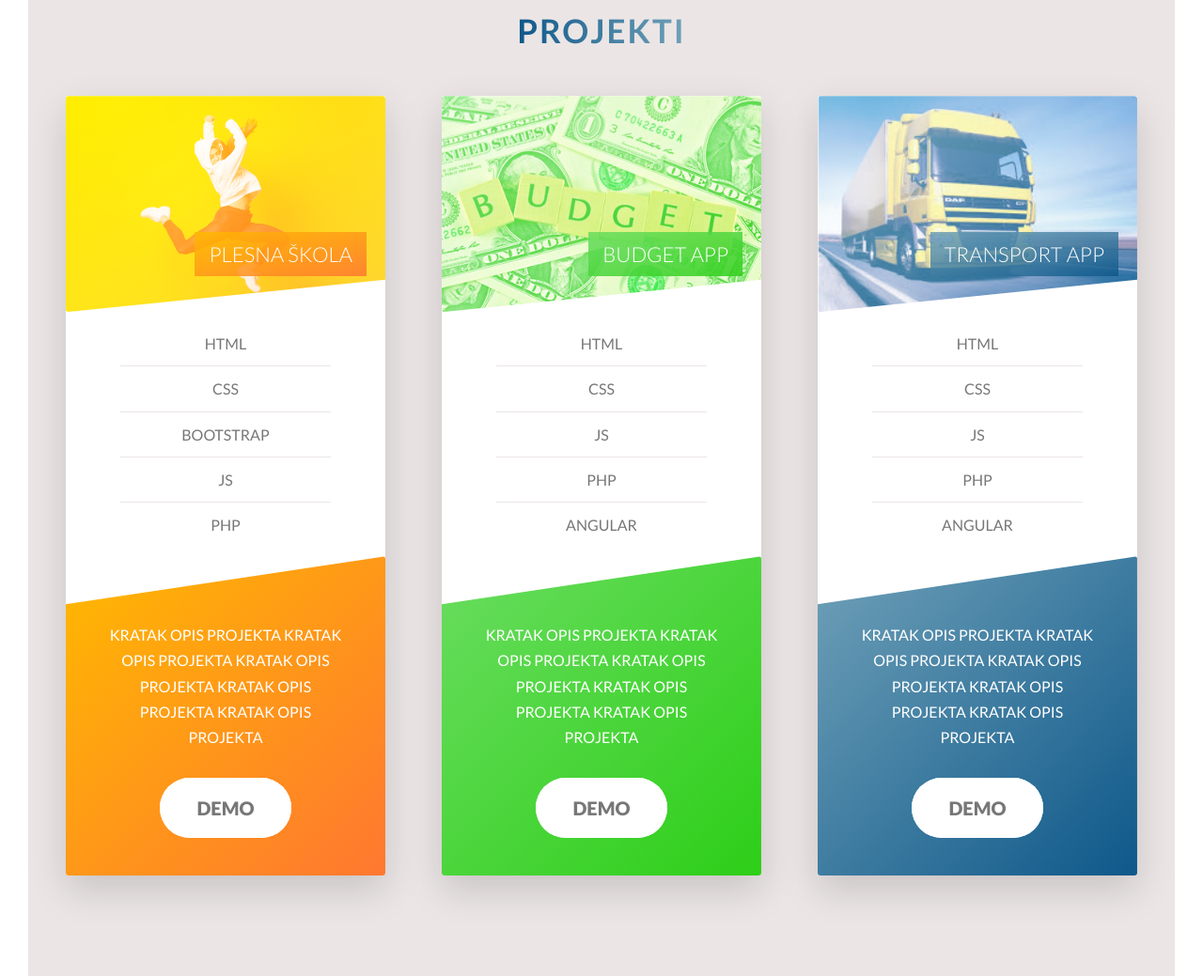
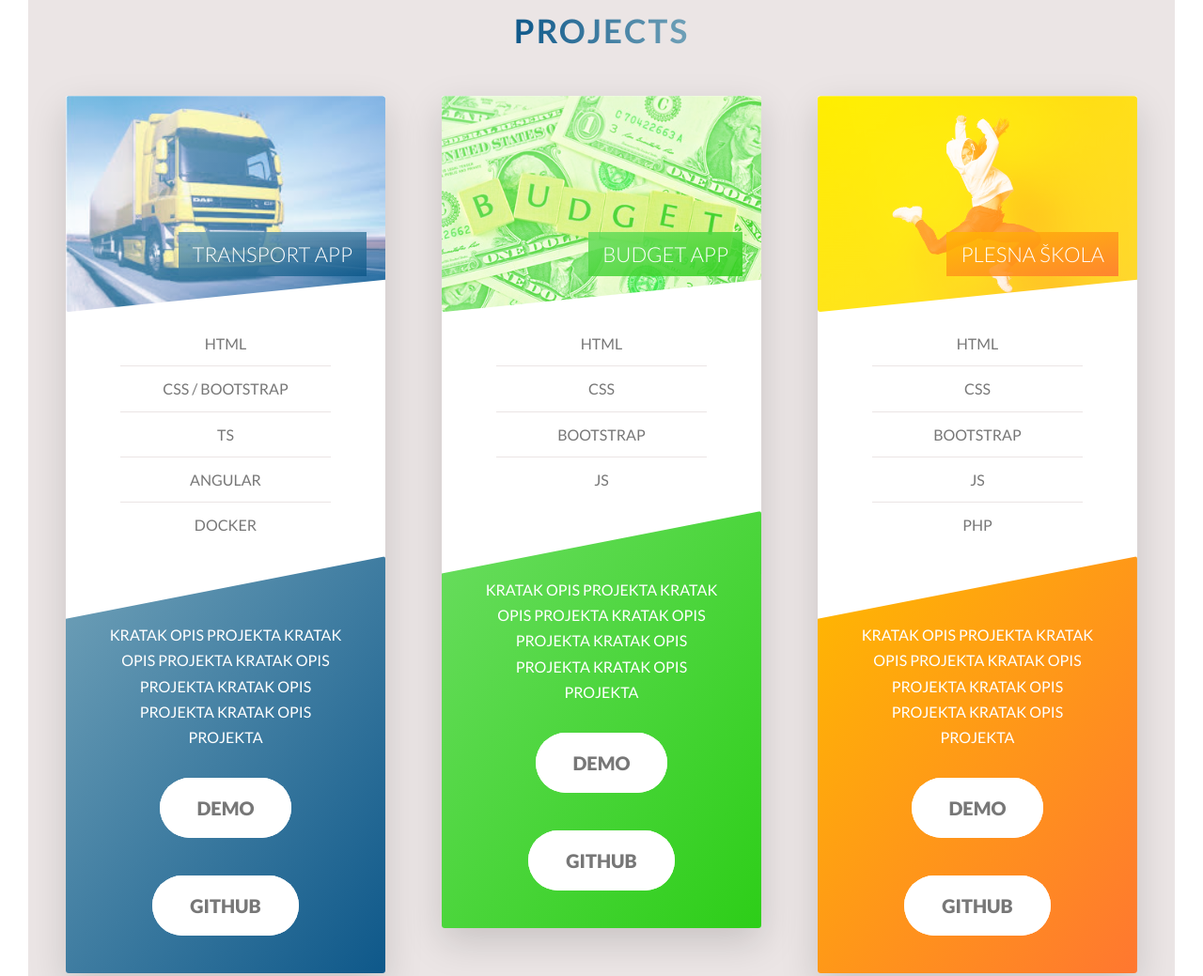
Before and after one commit to vladimirbasaric/vladimirbasaric.github.io, a website: page index.html in a window 1280 px wide. Shown: the part 2603-3642 px from the top of the page at 94% size. Drawn offline with Linux system fonts and the light colour scheme.

Commit message:
github buttons added

```diff
--- a/css/style.css
+++ b/css/style.css
@@ -392,6 +392,8 @@ body {
         margin: 0; } }
   .feature-box__text {
     list-style: none; }
+  .feature-box:hover {
+    transform: translateY(-1.5rem) scale(1.03); }
 
 .footer {
   background-color: #333;
--- a/index.html
+++ b/index.html
@@ -71,10 +71,9 @@
             <div class="u-center-text">
                 <h3 class="heading-tertiary u-margin-bottom-small ">Front-end Developer</h3>
                 <p class="paragraph">
-                    I begin my journey as web developer two years ago. I finished Web development training course organized by Matematical faculty in Belgrade.
-                    As a tenecius self-tought developer I use continous
-                    iterations to produce results quickly and continously improve products
-                    I am an agile colabourator. Alwaus stayed atuned to the newest frameworks.
+                    I begin my journey as a web developer two years ago. I finished the web development training course organized by
+                    Mathematical faculty in Belgrade. As a tenacious self-taught developer, I use continuous iterations to produce results
+                    quickly and continuously improve products. I am an agile collaborator. Always stayed attuned to the newest frameworks.
                 </p>
                 <a href='CV/Vladimir_Basaric.pdf' class="btn-text">Curriculum Vitae &rarr;</a>
             </div>
@@ -122,11 +121,85 @@
         <section class="projects">
             <div class="u-center-text u-margin-bottom-medium">
                 <h2 class="heading-secondary" id="projekti">
-                    Projekti
+                    Projects
                 </h2>
             </div>
             <!-- Prva kartica -->
             <div class="row">
+                <div class="col-1-of-3">
+                    <div class="card">
+                        <div class="card__side card__side--front">
+                            <div class="card__picture card__picture--3">
+                                &nbsp;
+                            </div>
+                            <h4 class="card__heading">
+                                <span class="card__heading-span card__heading-span--3">transport app</span>
+                            </h4>
+                            <div class="card__details">
+                                <ul>
+                                    <li>html</li>
+                                    <li>css / Bootstrap</li>
+                                    <li>TS</li>
+                                    <li>Angular</li>
+                                    <li>Docker</li>
+                                </ul>
+                            </div>
+                        </div>
+                        <div class="card__side card__side--back card__side--back-3">
+                            <div class="card__cta">
+                                <div class="card__description-box">
+                                    <p class="card__description-text">
+                                        Kratak opis projekta Kratak opis projekta Kratak opis projekta Kratak opis projekta Kratak opis projekta
+                                    </p>
+                                </div>
+                                <div>
+                                    <a href="#" target="_blank"   class="btn btn--white u-margin-bottom-medium">DEMO</a>
+                                </div>
+                                <div>
+                                    <a href="#" target="_blank"   class="btn btn--white">github</a>
+                                </div>
+                            </div>
+                        </div>
+                    </div>
+                </div>
+                <!-- Druga kartica -->
+                <div class="col-1-of-3">
+                    <div class="card">
+                        <div class="card__side card__side--front">
+                            <div class="card__picture card__picture--2">
+                                &nbsp;
+                            </div>
+                            <h4 class="card__heading">
+                                <span class="card__heading-span card__heading-span--2">budget app</span>
+                            </h4>
+                            <div class="card__details">
+                                <ul>
+                                    <li>html</li>
+                                    <li>css</li>
+                                    <li>bootstrap</li>
+                                    <li>js</li>
+                                    <!-- <li>angular</li> -->
+                                </ul>
+                            </div>
+                        </div>
+                        <div class="card__side card__side--back card__side--back-2">
+                            <div class="card__cta">
+                                <div class="card__description-box">
+                                    <p class="card__description-text">
+                                        Kratak opis projekta Kratak opis projekta Kratak opis projekta Kratak opis projekta Kratak opis projekta
+                                    </p>
+                                </div>
+                                <div>
+                                    <a href="#" target="_blank"   class="btn btn--white u-margin-bottom-medium">DEMO</a>
+                                </div>
+                                <div>
+                                    <a href="https://github.com/vladimirbasaric/budget" target="_blank"   class="btn btn--white">github</a>
+                                </div>
+                            </div>
+                        </div>
+                    </div>
+                </div>
+                <!-- Treca Kartica -->
                 <div class="col-1-of-3">
                     <div class="card">
                         <div class="card__side card__side--front">
@@ -153,71 +226,12 @@
                                         Kratak opis projekta Kratak opis projekta Kratak opis projekta Kratak opis projekta Kratak opis projekta
                                     </p>
                                 </div>
-                                <a href="#" class="btn btn--white">DEMO</a>
-                            </div>
-                        </div>
-                    </div>
-                </div>
-                <!-- Druga kartica -->
-                <div class="col-1-of-3">
-                    <div class="card">
-                        <div class="card__side card__side--front">
-                            <div class="card__picture card__picture--2">
-                                &nbsp;
-                            </div>
-                            <h4 class="card__heading">
-                                <span class="card__heading-span card__heading-span--2">budget app</span>
-                            </h4>
-                            <div class="card__details">
-                                <ul>
-                                    <li>html</li>
-                                    <li>css</li>
-                                    <li>js</li>
-                                    <li>php</li>
-                                    <li>angular</li>
-                                </ul>
-                            </div>
-                        </div>
-                        <div class="card__side card__side--back card__side--back-2">
-                            <div class="card__cta">
-                                <div class="card__description-box">
-                                    <p class="card__description-text">
-                                        Kratak opis projekta Kratak opis projekta Kratak opis projekta Kratak opis projekta Kratak opis projekta
-                                    </p>
+                                <div>
+                                    <a href="#" target="_blank"   class="btn btn--white u-margin-bottom-medium">DEMO</a>
                                 </div>
-                                <a href="#" class="btn btn--white">DEMO</a>
-                            </div>
-                        </div>
-                    </div>
-                </div>
-                <!-- Treca Kartica -->
-                <div class="col-1-of-3">
-                    <div class="card">
-                        <div class="card__side card__side--front">
-                            <div class="card__picture card__picture--3">
-                                &nbsp;
-                            </div>
-                            <h4 class="card__heading">
-                                <span class="card__heading-span card__heading-span--3">transport app</span>
-                            </h4>
-                            <div class="card__details">
-                                <ul>
-                                    <li>html</li>
-                                    <li>css</li>
-                                    <li>js</li>
-                                    <li>php</li>
-                                    <li>angular</li>
-                                </ul>
-                            </div>
-                        </div>
-                        <div class="card__side card__side--back card__side--back-3">
-                            <div class="card__cta">
-                                <div class="card__description-box">
-                                    <p class="card__description-text">
-                                        Kratak opis projekta Kratak opis projekta Kratak opis projekta Kratak opis projekta Kratak opis projekta
-                                    </p>
+                                <div>
+                                    <a href="https://github.com/vladimirbasaric/Blog_Plesna_Skola" target="_blank"   class="btn btn--white">github</a>
                                 </div>
-                                <a href="#" class="btn btn--white">DEMO</a>
                             </div>
                         </div>
                     </div>
```
